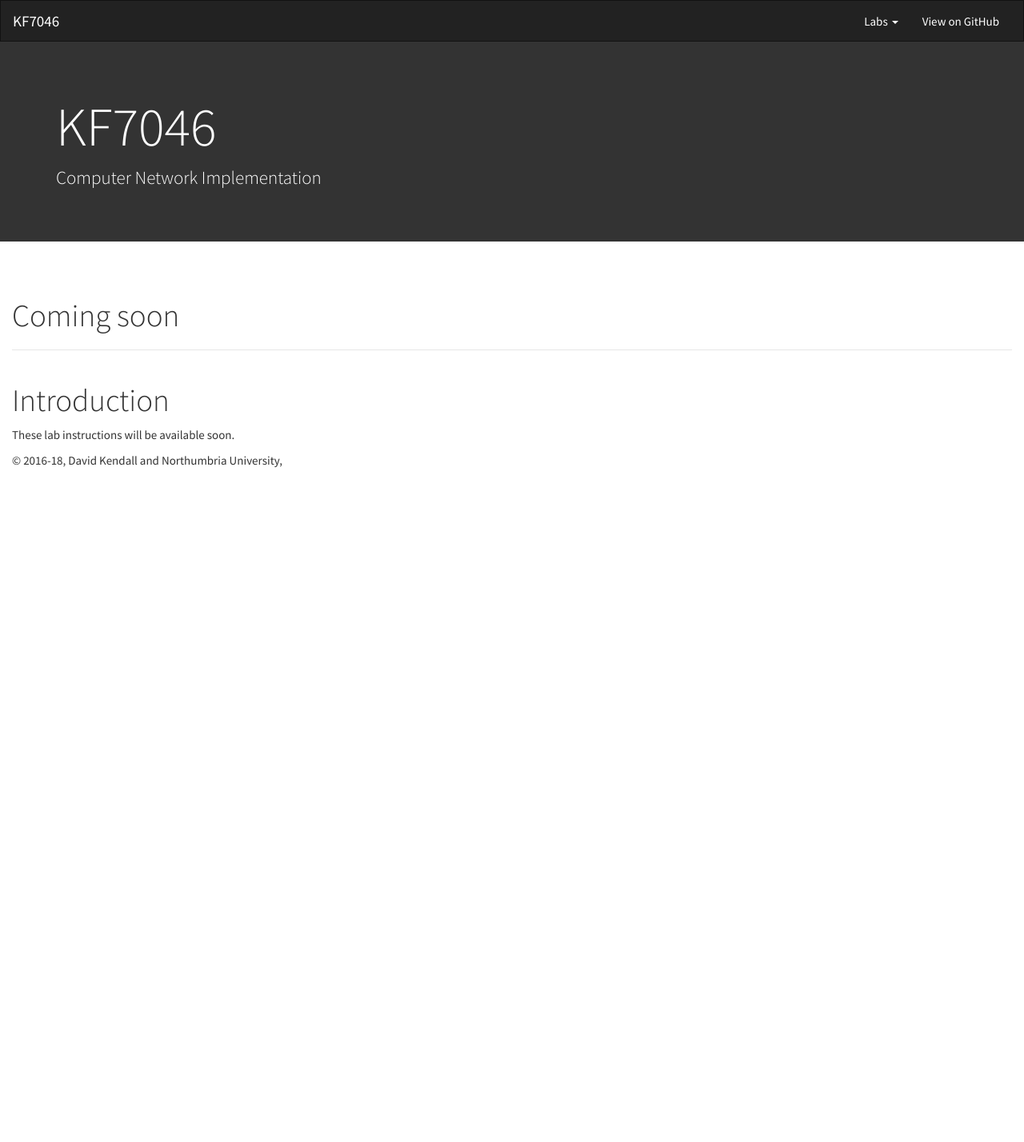
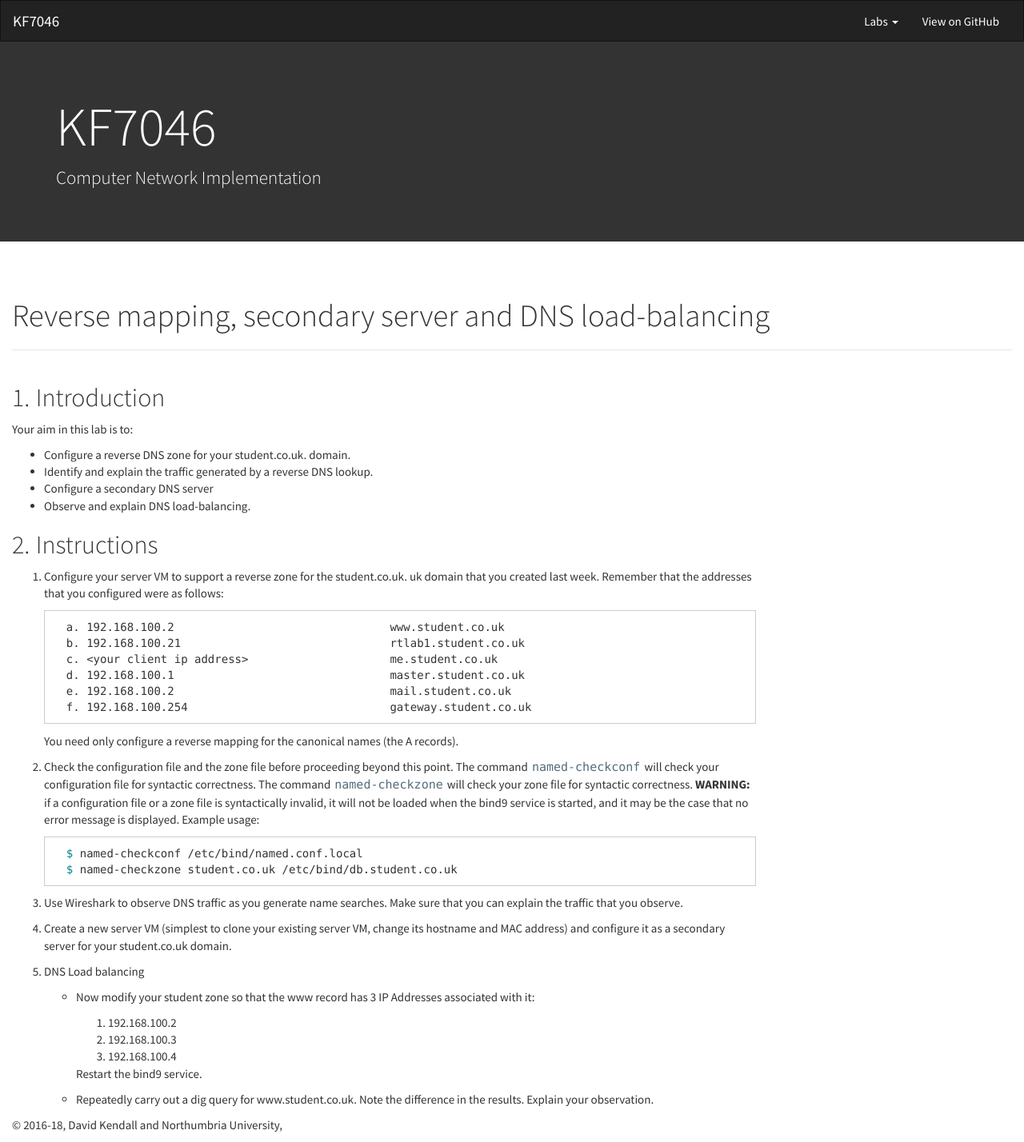
Before and after one commit to DavidKendall/kf7046, a Jekyll site: the page built from L06.md, in a window 1280 px wide. Shown: the whole page at 80% size. Built offline with Jekyll 4.4.1, drawn with Linux system fonts in a browser that asks for light colours; nearby versions of some CDN libraries; before the commit the page ends 900 px from its top, so only the background shows below that.

Commit message:
Updated L06.md

````diff
--- a/L06.md
+++ b/L06.md
@@ -1,9 +1,62 @@
 ---
 layout: default
-title: Coming soon
+title: Reverse mapping, secondary server and DNS load-balancing
 license: not needed
 ---
 
-# Introduction
+## Introduction
 
-These lab instructions will be available soon.
+Your aim in this lab is to:
+
+* Configure a reverse DNS zone for your student.co.uk. domain.
+* Identify and explain the traffic generated by a reverse DNS lookup.
+* Configure a secondary DNS server
+* Observe and explain DNS load-balancing.
+
+## Instructions
+
+1. Configure your server VM to support a reverse zone for the student.co.uk.
+   uk domain that you created last week. Remember that the addresses that
+   you configured were as follows:
+
+     ```
+     a. 192.168.100.2                                www.student.co.uk
+     b. 192.168.100.21                               rtlab1.student.co.uk
+     c. <your client ip address>                     me.student.co.uk
+     d. 192.168.100.1                                master.student.co.uk
+     e. 192.168.100.2                                mail.student.co.uk
+     f. 192.168.100.254                              gateway.student.co.uk
+     ```
+You need only configure a reverse mapping for the canonical names (the A records).
+
+1. Check the configuration file and the zone file before proceeding beyond this
+   point. The command `named-checkconf` will check your configuration file for
+   syntactic correctness. The command `named-checkzone` will check your zone file
+   for syntactic correctness. **WARNING:** if a configuration file or a zone file
+   is syntactically invalid, it will not be loaded when the bind9 service is
+   started, and it may be the case that no error message is displayed. Example
+   usage:
+
+     ```sh
+     $ named-checkconf /etc/bind/named.conf.local
+     $ named-checkzone student.co.uk /etc/bind/db.student.co.uk
+     ```
+
+1. Use Wireshark to observe DNS traffic as you generate name searches. Make
+   sure that you can explain the traffic that you observe.
+
+1. Create a new server VM (simplest to clone your existing server VM, change
+   its hostname and MAC address) and configure it as a secondary server for
+   your student.co.uk domain.
+
+1. DNS Load balancing
+
+   * Now modify your student zone so that the www record has 3 IP Addresses
+     associated with it:
+
+      1. 192.168.100.2
+      1. 192.168.100.3
+      1. 192.168.100.4
+
+     Restart the bind9 service.
+   * Repeatedly carry out a dig query for www.student.co.uk. Note the difference in the results. Explain your observation.
````
